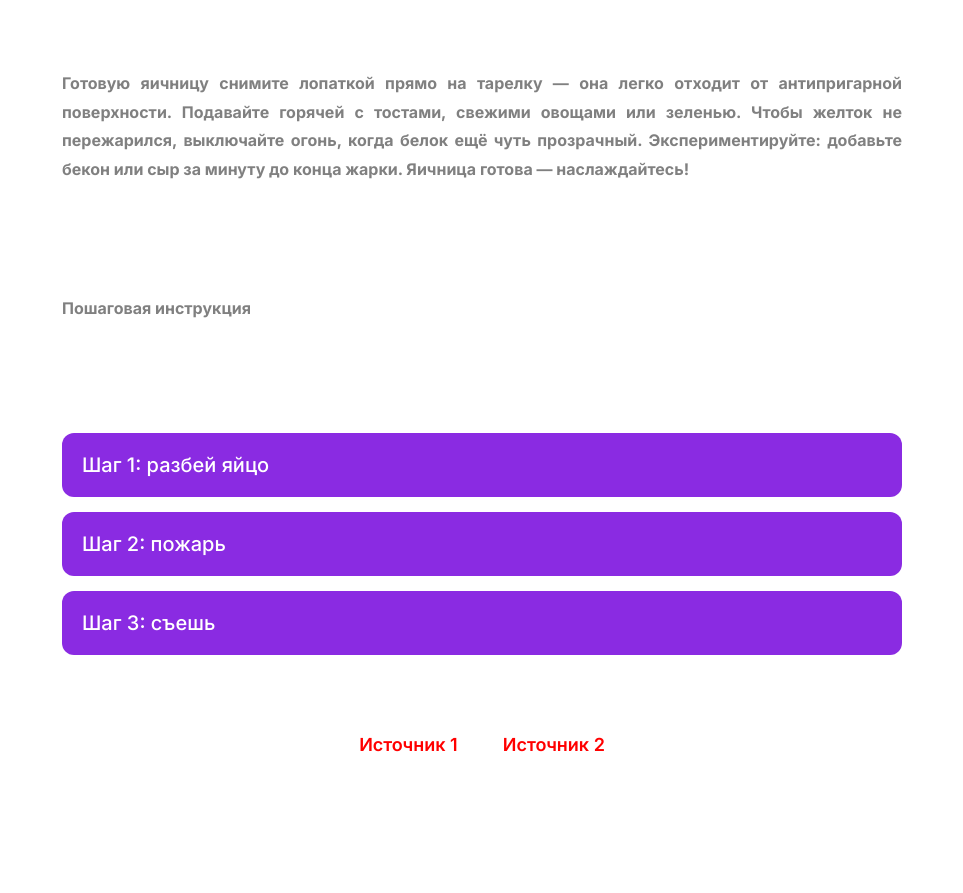
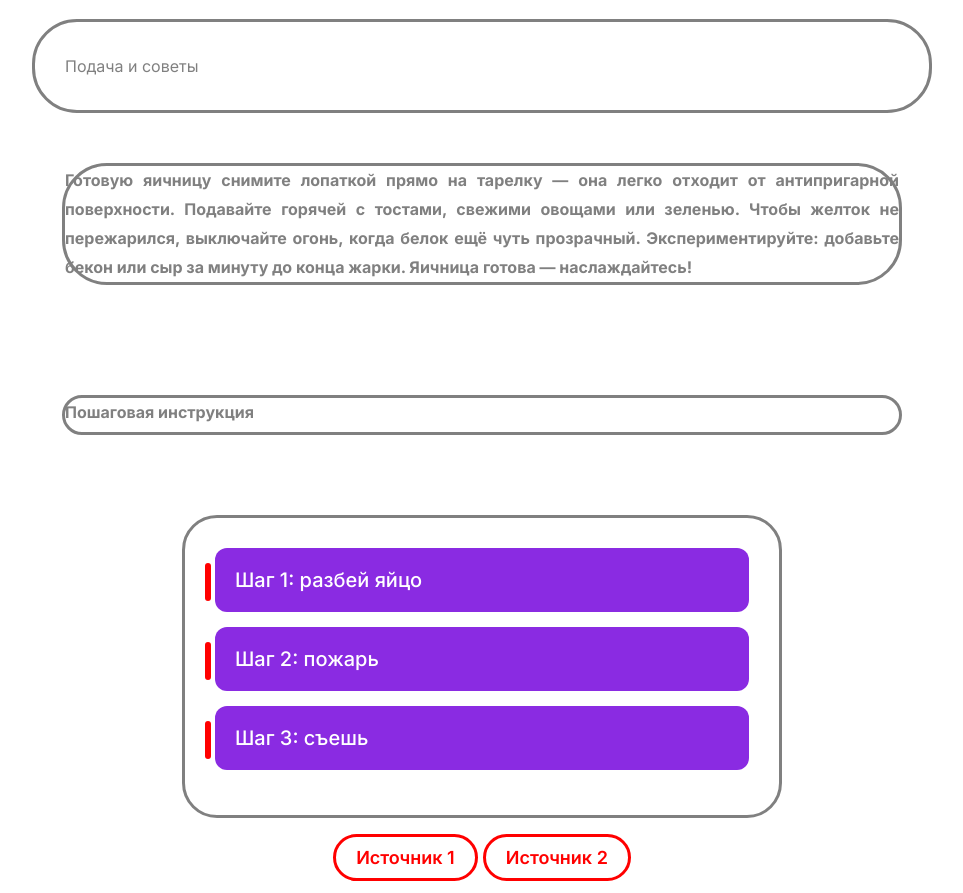
Before and after one commit to Lar1o/lab2, a plain HTML site: page index.html in a window 1280 px wide. Shown: the part 1000-1893 px from the top of the page, without its empty margins (158-1121 px from the left). Before the commit the page ends 1780 px from the top, so only its background shows below. Drawn offline with Linux system fonts and the light colour scheme; files that its build step writes are made by us from their sources; a script that the page names is missing.

Commit message:
по лабе 4 CSS

```diff
--- a/CSS/style.css
+++ b/CSS/style.css
@@ -13,7 +13,6 @@
   line-height: 1.7;
   text-align: center;
   color: gray;
-  background: white;
   min-height: 100vh;
   padding: 20px;
 }
@@ -21,6 +20,9 @@
 
 body > * {
   max-width: 900px;
+  min-width: 280;
+  max-height: 100%;
+  min-height: 60px;
   margin: 0 auto 30px;
   background: white;
   padding: 30px;
@@ -35,7 +37,9 @@
   text-align: center;
   color: #e74c3c;
   background: white;
-  border-radius: 10px;
+  border: 3px solid red;
+  border-radius: 30px;
+  min-height: 80px;
 }
 
 p {
@@ -44,13 +48,18 @@
   text-align: justify;
   color: gray;
   margin-bottom: 20px;
+  min-height: 40px;
+  border: 3px solid gray;
+  border-radius: 45px;
 }
 
 
 img {
-  max-width: 100%;
+  width: 100%;
   height: auto;
-  border-radius: 15px;
+  max-height: 500px;
+  min-height: 150px;
+  border-radius: 75px;
   display: block;
   margin: 25px auto;
 }
@@ -59,6 +68,12 @@
 ol {
   font-size: 20px;
   list-style: none;
+  max-width: 600px;
+  min-width: 280px;
+  margin: 25px auto;
+  position: relative;
+  border: 3px solid gray;
+  border-radius: 35px;
 }
 
 ol li {
@@ -71,13 +86,27 @@
   border-radius: 12px;
   position: relative;
   text-align: left;
+  z-index: 1;
 }
 
+ol li::before{
+  content: '';
+  position: absolute;
+  left: -10px;
+  width: 6px;
+  height: 60%;
+  background-color: red;
+  border-radius: 3px;
+  z-index: 0;
+}
 
 a {
   color: red;
   text-decoration: none;
   font-weight: 600;
   padding: 10px 20px;
+  border: 3px solid red;
   border-radius: 25px;
+  position: relative;
+  z-index: 1;
 }
```
